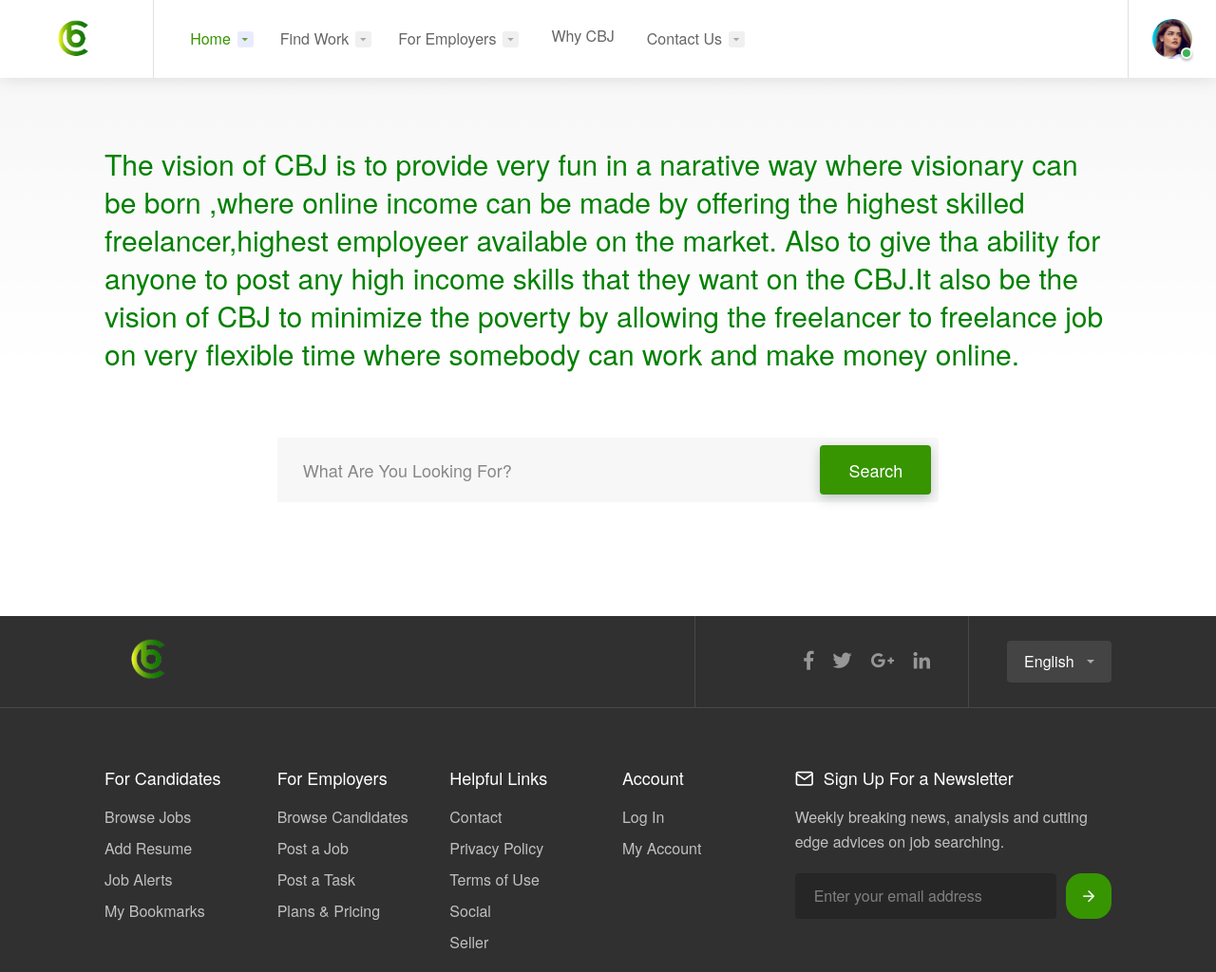
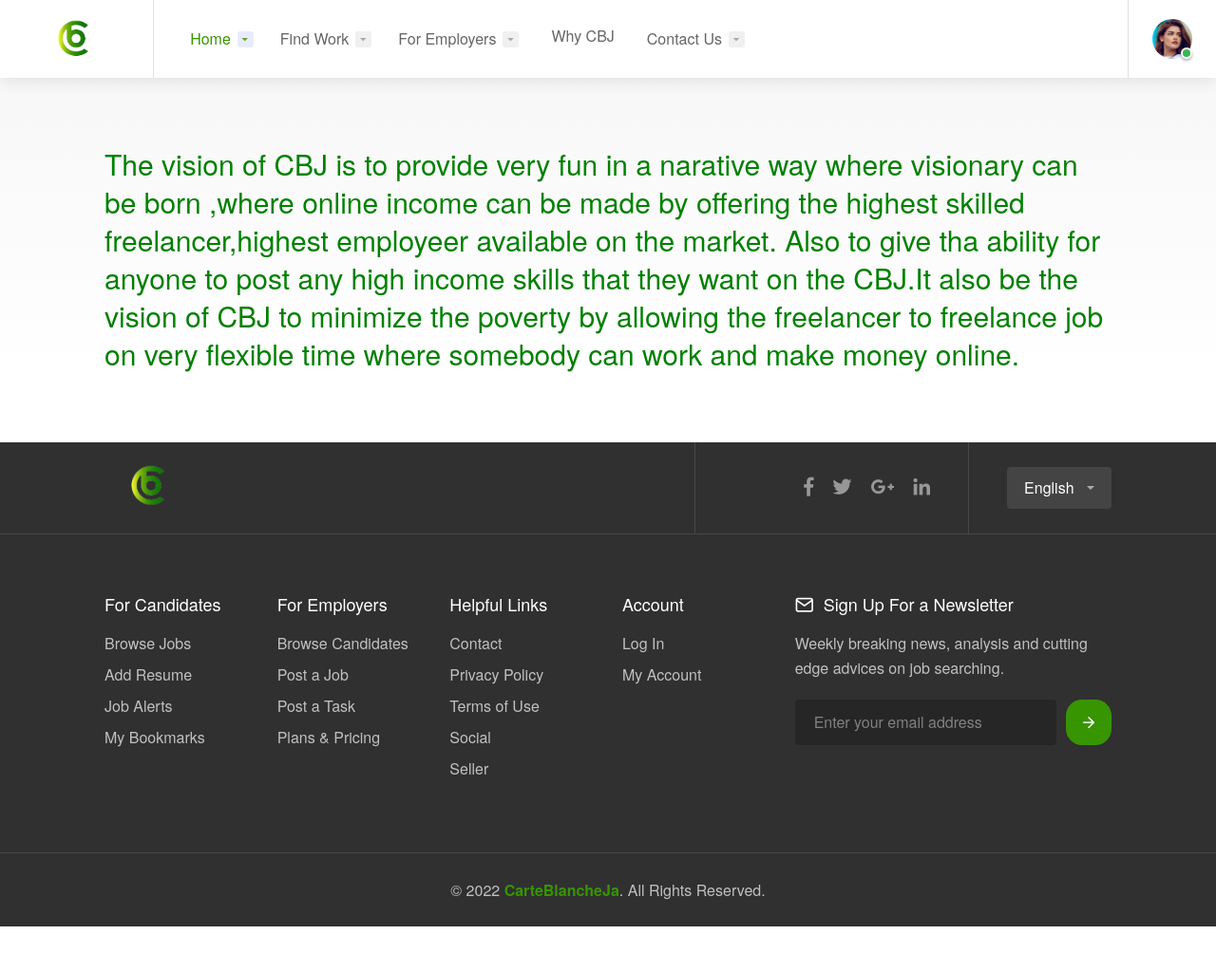
Before and after one commit to ascorpsoftwares/outgrowthcarteblancheja, a plain HTML site: page about-us.html in a window 1280 px wide. Shown: the top 1024 px of the page at 95% size. After the commit the page ends 976 px from the top, so only its background shows below. Drawn offline with Linux system fonts and the light colour scheme; files whose address does not match are found by name.

Commit message:
changes in template

```diff
--- a/about-us.html
+++ b/about-us.html
@@ -240,33 +240,7 @@ Also to give tha ability for anyone to post any high income skills that they wan
 <!-- Page Content
 ================================================== -->
 <!-- Container -->
-<div class="container">
 
-	<div class="row">
-		<div class="col-xl-12">
-
-
-
-			<div class="row">
-				<div class="col-xl-8 offset-xl-2">
-						<div class="intro-banner-search-form not-found-search margin-bottom-50">
-							<!-- Search Field -->
-							<div class="intro-search-field ">
-								<input id="intro-keywords" type="text" placeholder="What Are You Looking For?">
-							</div>
-
-							<!-- Button -->
-							<div class="intro-search-button">
-								<button class="button ripple-effect">Search</button>
-							</div>
-						</div>
-				</div>
-			</div>
-
-		</div>
-	</div>
-
-</div>
 <!-- Container / End -->
 
 
```
